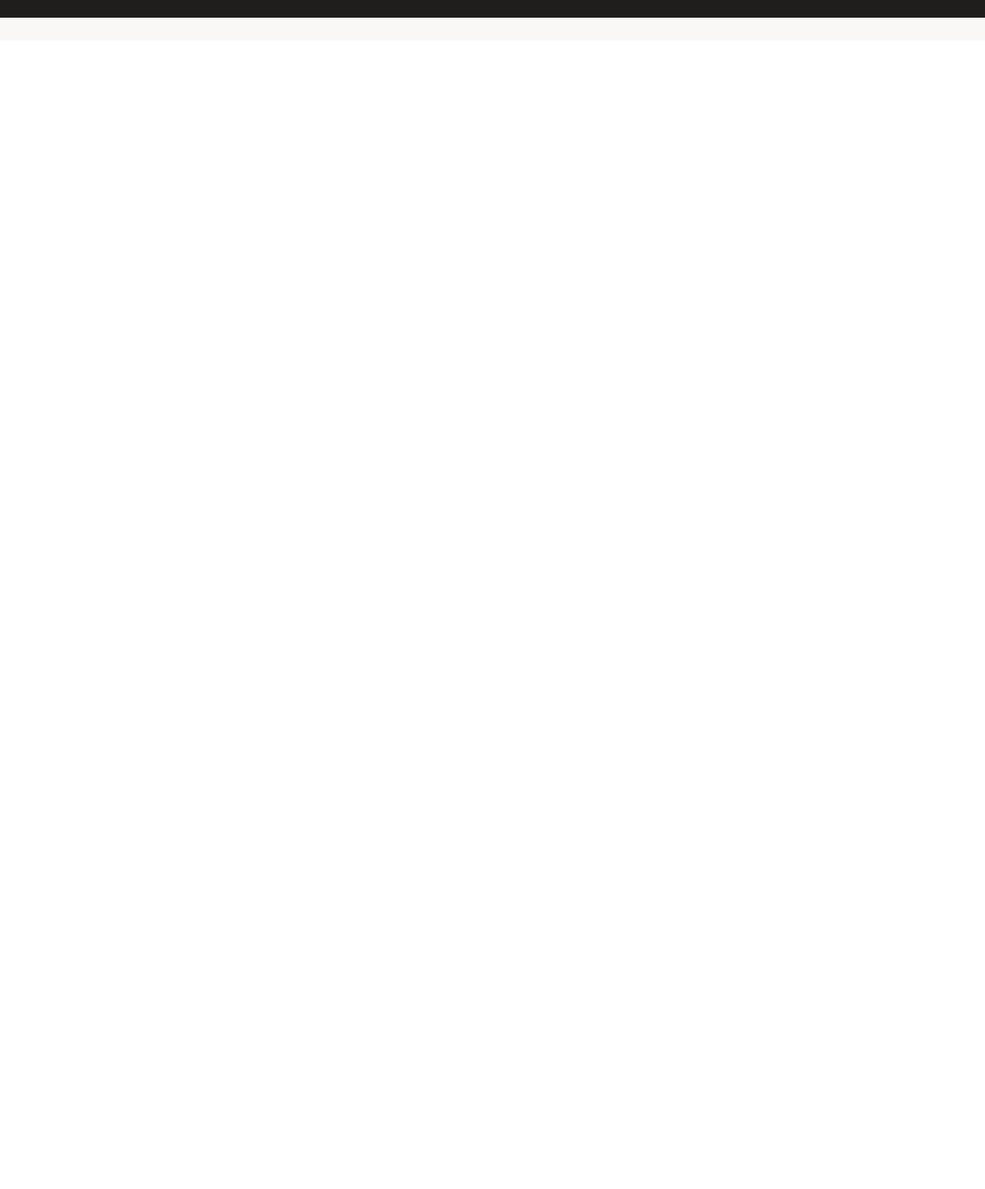
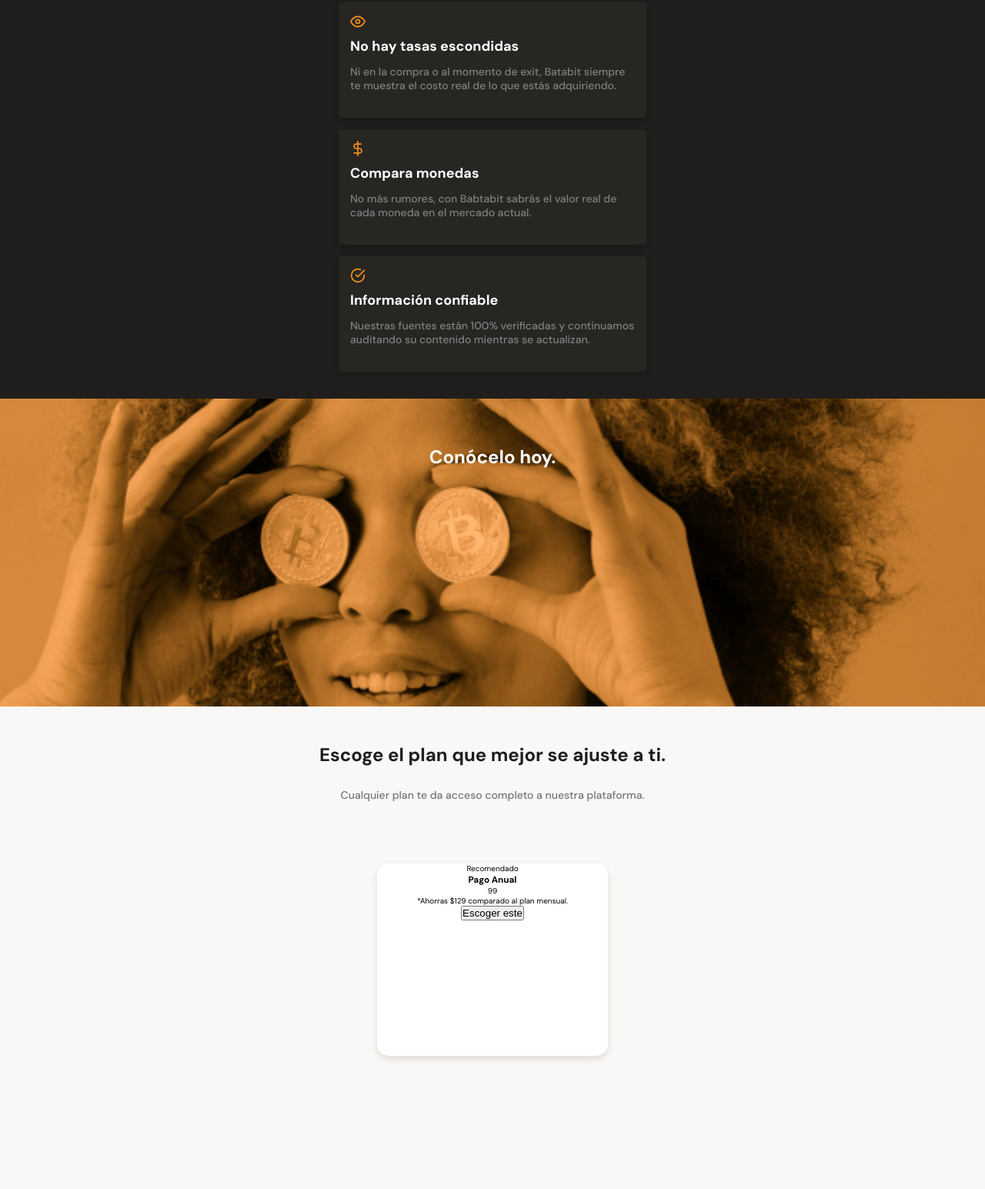
Before and after one commit to JaviDev27/page_batatabit, a website: page index.html in a window 1280 px wide. Shown: the part 1802-3347 px from the top of the page at 77% size. Before the commit the page ends 1855 px from the top, so only its background shows below. Drawn offline with Linux system fonts and the light colour scheme.

Commit message:
Se agrega imagen de división y se empieza con el diseño de las tarjetas de planes

```diff
--- a/css/styles.css
+++ b/css/styles.css
@@ -28,6 +28,7 @@
 html{
     font-size: 62.5%;
     font-family: 'DM Sans', sans-serif;
+    scroll-behavior: smooth;
 }
 
 header{
@@ -345,15 +346,30 @@ main{
     box-shadow: 0px 4px 8px rgba(0, 0, 0, 0.16);
 }
 
-.product-details--card .clock{
+.product-details--card .logo-card--size{
     display: inline-block;
     width: 20px;
     height: 20px;
     margin-bottom: 10px;
-    background-image: url("../assets/icons/clock.svg");
     background-size: cover;
     background-position: center;
     background-repeat: no-repeat;
+}
+
+.icon--clock{
+    background-image: url("../assets/icons/clock.svg");
+}
+
+.icon--eyes{
+    background-image: url("../assets/icons/eye.svg");
+}
+
+.icon--dollar{
+    background-image: url("../assets/icons/dollar-sign.svg");
+}
+
+.icon--check{
+    background-image: url("../assets/icons/check-circle.svg");
 }
 
 .product--card-title{
@@ -370,3 +386,65 @@ main{
     line-height: 1.8rem;
     color:#808080;
 }
+
+.bitcoin-img-container{
+    width: 100%;
+    min-width: 320px;
+    height: 50vh;
+    background-image: url("../assets/img/bitcoinbaby2x.jpg");
+    background-position: center;
+    background-size: cover;
+    background-repeat: no-repeat;
+}
+
+.bitcoin-img-container h2{
+    padding-top: 60px;
+    font-size: 2.4rem;
+    font-weight: bold;
+    color: var(--just-white);
+    text-align: center;
+}
+
+.main-plans-container{
+    width: 100%;
+    min-width: 320px;
+    padding-bottom: 70px;
+    text-align: center;
+}
+
+.plans-title{
+    width: 90%;
+    min-width: 288px;
+    height: auto;
+    margin: 0 auto;
+    margin-bottom: 50px;
+}
+
+.plans-title h2{
+    padding-top: 50px;
+    font-size: 2.4rem;
+    font-weight: bold;
+    line-height: 2.6rem;
+    color: var(--warm-black);
+}
+
+.plans-title p{
+    padding: 30px;
+    font-size: 1.4rem;
+    font-weight: 500;
+    line-height: 1.8rem;
+    color: #757575;
+}
+
+.plans-container--card{
+    position: relative;
+    width: 70%;
+    min-width: 230px;
+    max-width: 300px;
+    height: 250px;
+    margin: 50px auto 100px;
+    padding: 0 15px;
+    background-color: var(--just-white);
+    border-radius: 15px;
+    box-shadow: 0px 4px 8px rgba(89, 73, 30, 0.16);
+}
--- a/index.html
+++ b/index.html
@@ -26,7 +26,7 @@
           Batatabit te ayuda a navegar entre los diferentes precios y
           tendencias.
         </p>
-        <a href="" class="header--button"
+        <a href="#plans" class="header--button"
           >Conoce Nuestros Planes <span></span
         ></a>
       </div>
@@ -116,18 +116,65 @@
 
         <section class="product-cards--container">
           <article class="product-details--card">
-            <span class="clock"></span>
+            <span class="logo-card--size icon--clock"></span>
             <p class="product--card-title">Tiempo real</p>
             <p class="product--cart-body">
               Nuestro API toma información minuto a minuto sobre las tasas que
               más determinan el comportamiento.
             </p>
           </article>
+
+          <article class="product-details--card">
+            <span class="logo-card--size icon--eyes"></span>
+            <p class="product--card-title">No hay tasas escondidas</p>
+            <p class="product--cart-body">
+              Ni en la compra o al momento de exit, Batabit siempre te muestra
+              el costo real de lo que estás adquiriendo.
+            </p>
+          </article>
+
+          <article class="product-details--card">
+            <span class="logo-card--size icon--dollar"></span>
+            <p class="product--card-title">Compara monedas</p>
+            <p class="product--cart-body">
+              No más rumores, con Babtabit sabrás el valor real de cada moneda
+              en el mercado actual.
+            </p>
+          </article>
+
+          <article class="product-details--card">
+            <span class="logo-card--size icon--check"></span>
+            <p class="product--card-title">Información confiable</p>
+            <p class="product--cart-body">
+              Nuestras fuentes están 100% verificadas y continuamos auditando su
+              contenido mientras se actualizan.
+            </p>
+          </article>
         </section>
       </section>
 
-      <section></section>
-      <section></section>
+      <section class="bitcoin-img-container">
+        <h2>Conócelo hoy.</h2>
+      </section>
+
+      <section id="plans" class="main-plans-container">
+        <div class="plans-title">
+          <h2>Escoge el plan que mejor se ajuste a ti.</h2>
+          <p>Cualquier plan te da acceso completo a nuestra plataforma.</p>
+        </div>
+
+        <section class="plans-container--slider">
+          <article class="plans-container--card">
+            <p class="recomendado">Recomendado</p>
+            <div>
+              <h3>Pago Anual</h3>
+              <p><span></span> 99</p>
+              <p>*Ahorras $129 comparado al plan mensual.</p>
+              <button>Escoger este</button>
+            </div>
+          </article>
+        </section>
+      </section>
     </main>
 
     <footer></footer>
```
